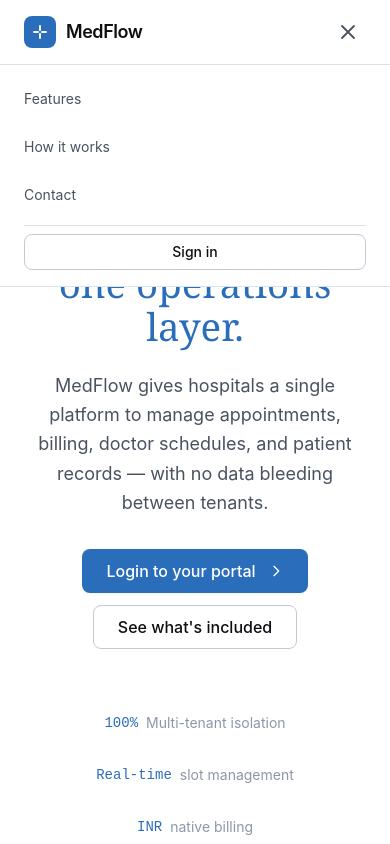
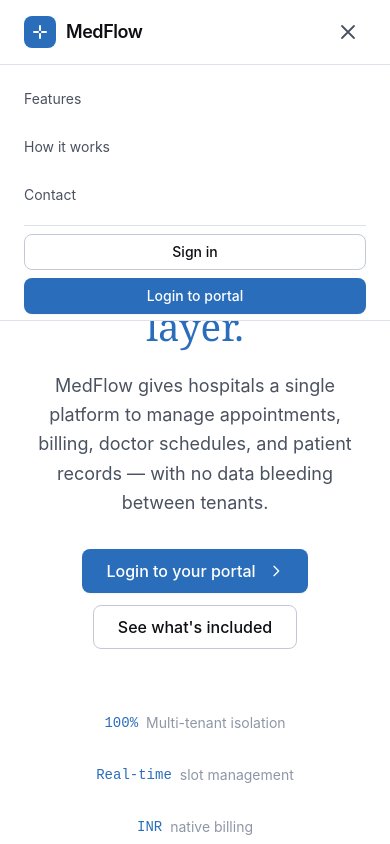
Before and after one commit to kunj-web/medflow-frontend, a Next.js app: page / in a window 390 px wide. Both pictures are taken after a click on the button "Toggle menu". Shown: the top 844 px of the page. Built offline with nearby package versions, Linux system fonts and the light colour scheme; no server answers.

Commit message:
refactor(auth): update sign in references to register flow

```diff
--- a/app/(auth)/register/RegisterForm.tsx
+++ b/app/(auth)/register/RegisterForm.tsx
@@ -395,7 +395,7 @@ export default function RegisterForm() {
             className="font-medium hover:text-[var(--text-secondary)] transition-colors"
             style={{ color: "var(--accent)" }}
           >
-            Sign in
+            Log in
           </Link>
         </p>
       </div>
--- a/components/landing/LandingNav.tsx
+++ b/components/landing/LandingNav.tsx
@@ -43,7 +43,7 @@ export default function LandingNav() {
 
         {/* CTA */}
         <div className="hidden md:flex items-center gap-3">
-          <Link href="/login">
+          <Link href="/register">
             <Button variant="ghost" size="sm">Sign in</Button>
           </Link>
           <Link href="/login">
@@ -79,8 +79,11 @@ export default function LandingNav() {
           <a href="#how-it-works" className="text-sm text-[var(--text-secondary)] py-2" onClick={() => setMobileOpen(false)}>How it works</a>
           <a href="#contact" className="text-sm text-[var(--text-secondary)] py-2" onClick={() => setMobileOpen(false)}>Contact</a>
           <div className="pt-2 border-t border-[var(--border)] flex flex-col gap-2">
+            <Link href="/register" onClick={() => setMobileOpen(false)}>
+              <Button variant="outline" size="md" className="w-full">Sign in</Button>
+            </Link>
             <Link href="/login" onClick={() => setMobileOpen(false)}>
-              <Button variant="outline" size="md" className="w-full">Sign in</Button>
+              <Button variant="primary" size="md" className="w-full">Login to portal</Button>
             </Link>
           </div>
         </nav>
```
